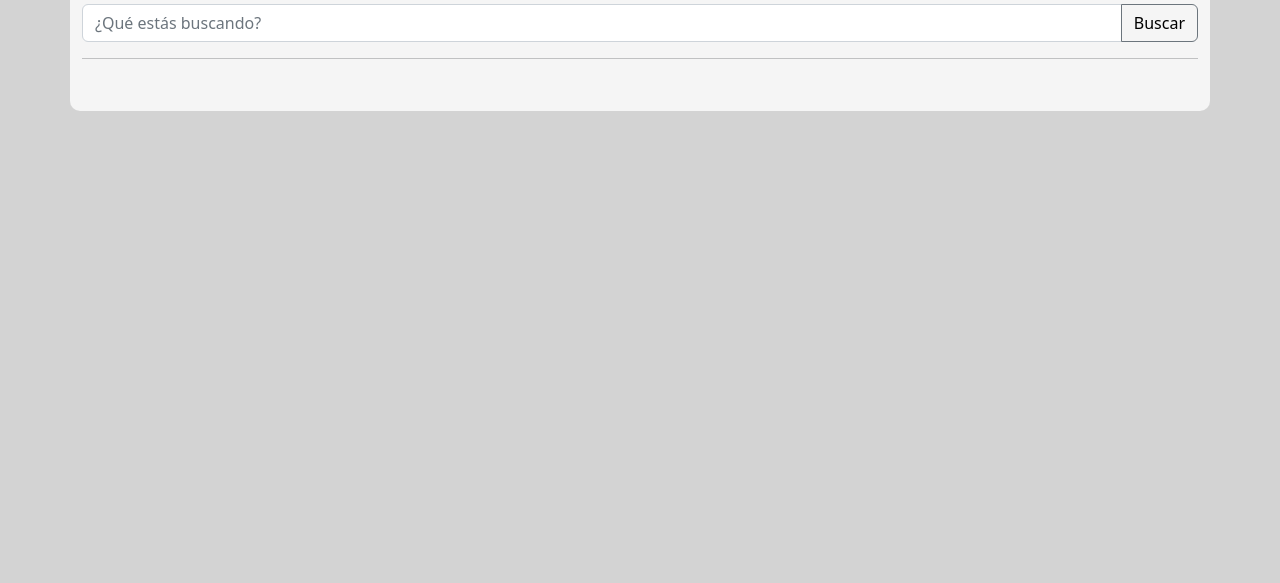
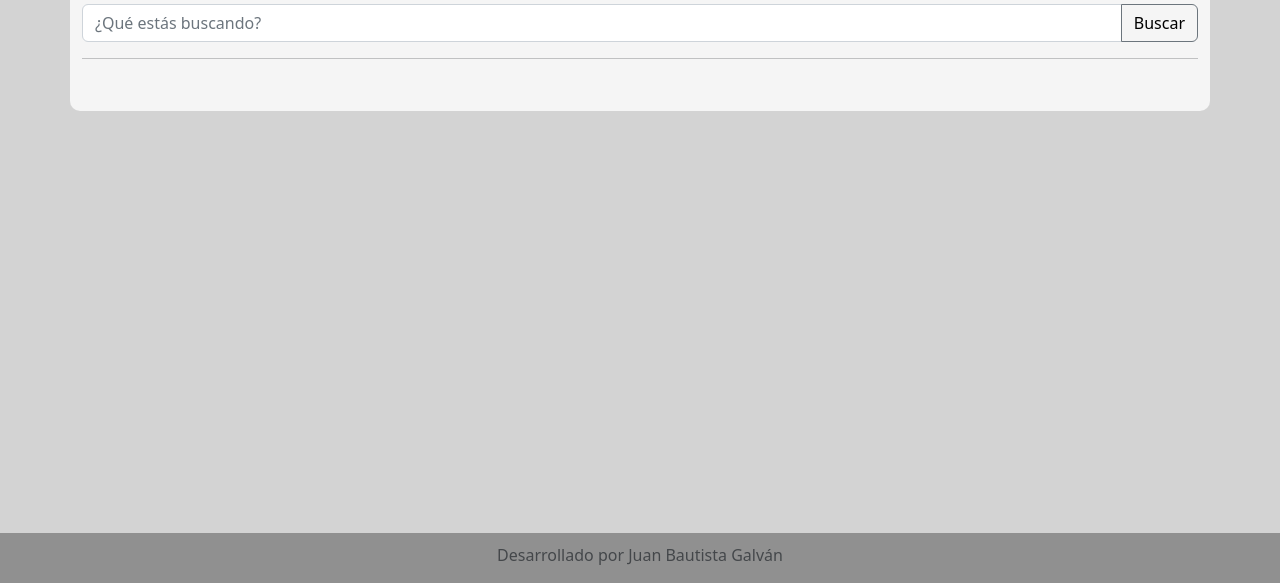
Before and after one commit to JuanBG20/LectorExcelNegocio, a plain HTML site: page index.html in a window 1280 px wide. Shown: the part 217-800 px from the top of the page. Drawn offline with nearby package versions, Linux system fonts and the light colour scheme.

Commit message:
Finalizado

```diff
--- a/index.html
+++ b/index.html
@@ -47,6 +47,10 @@
         </div>
     </div>
 
+    <footer>
+        <p>Desarrollado por Juan Bautista Galván</p>
+    </footer>
+
     <script src="https://cdn.jsdelivr.net/npm/xlsx/dist/xlsx.full.min.js"></script>
     <script src="https://cdn.jsdelivr.net/npm/bootstrap@5.2.3/dist/js/bootstrap.bundle.min.js" integrity="sha384-kenU1KFdBIe4zVF0s0G1M5b4hcpxyD9F7jL+jjXkk+Q2h455rYXK/7HAuoJl+0I4" crossorigin="anonymous"></script>
     <script src="https://cdn.jsdelivr.net/npm/@popperjs/core@2.11.6/dist/umd/popper.min.js" integrity="sha384-oBqDVmMz9ATKxIep9tiCxS/Z9fNfEXiDAYTujMAeBAsjFuCZSmKbSSUnQlmh/jp3" crossorigin="anonymous"></script>
--- a/style.css
+++ b/style.css
@@ -6,6 +6,7 @@ body {
     background-color: whitesmoke;
     margin-top: 50px;
     border-radius: 10px;
+    margin-bottom: 100px;
 }
 
 #excelInput {
@@ -30,3 +31,15 @@ h2 {
 table {
     margin-top: 20px;
 }
+
+footer {
+    position: fixed;
+    bottom: 0;
+    left: 0;
+    right: 0;
+    margin: auto;
+    text-align: center;
+    background-color: gray;
+    opacity: 80%;
+    padding-top: 10px;
+}
```
